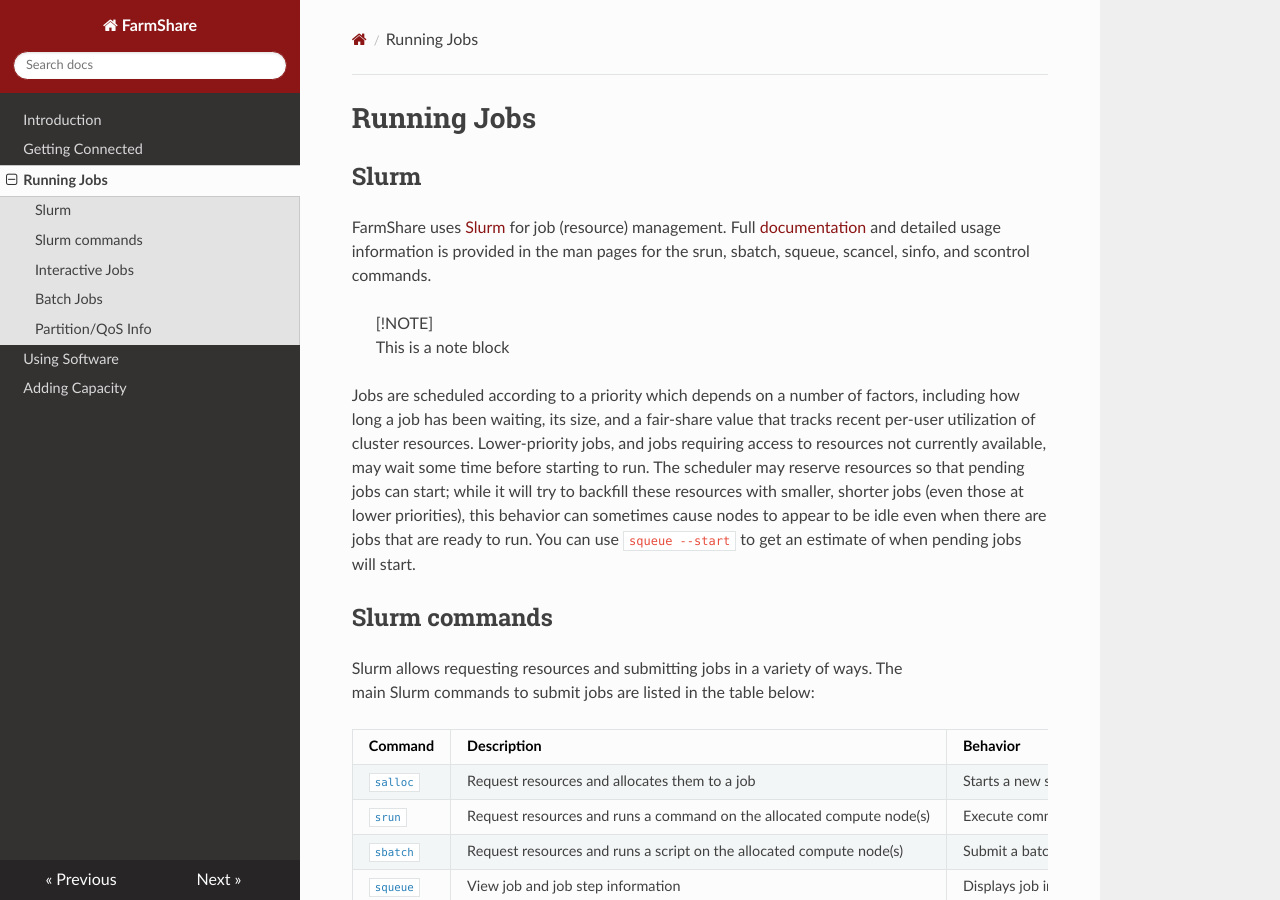
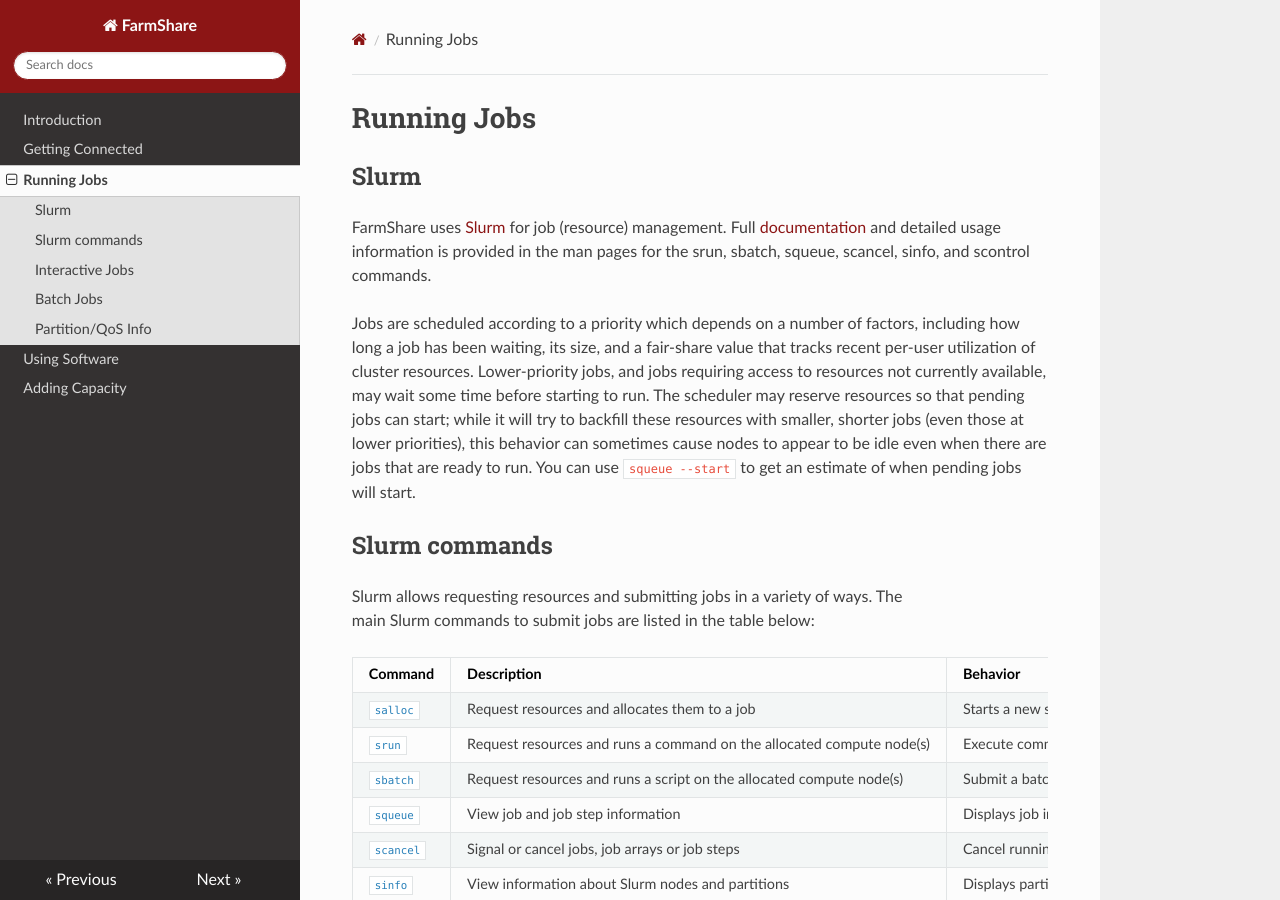
Before and after one commit to stanford-rc/farmshare-docs, an MkDocs documentation site: the page built from docs/slurm.md, in a window 1280 px wide and 900 px high. Built offline with MkDocs 1.6.1, drawn with Linux system fonts in a browser that asks for light colours; nearby versions of some CDN libraries.

Commit message:
Update slurm.md

```diff
--- a/docs/slurm.md
+++ b/docs/slurm.md
@@ -3,9 +3,6 @@
 ## Slurm
 
 FarmShare uses [Slurm](https://slurm.schedmd.com/) for job (resource) management. Full [documentation](https://slurm.schedmd.com/documentation.html) and detailed usage information is provided in the man pages for the srun, sbatch, squeue, scancel, sinfo, and scontrol commands.
-
->[!NOTE]
->This is a note block
 
 Jobs are scheduled according to a priority which depends on a number of factors, including how long a job has been waiting, its size, and a fair-share value that tracks recent per-user utilization of cluster resources. Lower-priority jobs, and jobs requiring access to resources not currently available, may wait some time before starting to run. The scheduler may reserve resources so that pending jobs can start; while it will try to backfill these resources with smaller, shorter jobs (even those at lower priorities), this behavior can sometimes cause nodes to appear to be idle even when there are jobs that are ready to run. You can use `squeue --start` to get an estimate of when pending jobs will start.
 
```
